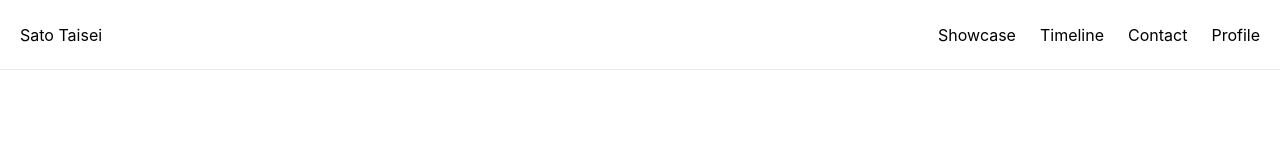
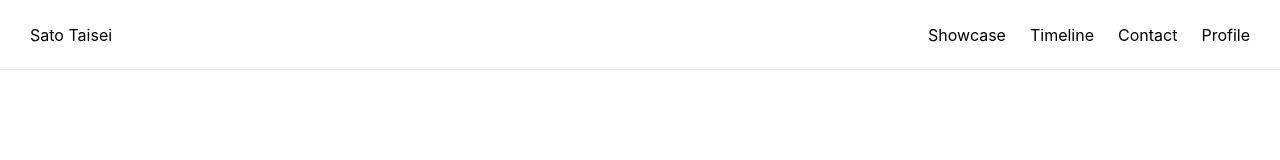
Before and after one commit to SatoTaisei/portfolio-v1, a Next.js app: page / in a window 1280 px wide. Shown: the top 160 px of the page. Built offline with nearby package versions, Linux system fonts and the light colour scheme.

Commit message:
💄 fix header padding

```diff
--- a/src/components/Header/Header.module.scss
+++ b/src/components/Header/Header.module.scss
@@ -4,7 +4,7 @@
     align-items: center;
     justify-content: space-between;
     height: 70px;
-    padding: 0 2rem;
+    padding: 0 3rem;
     border-bottom: 1px solid #eaeaea;
 }
 
```
